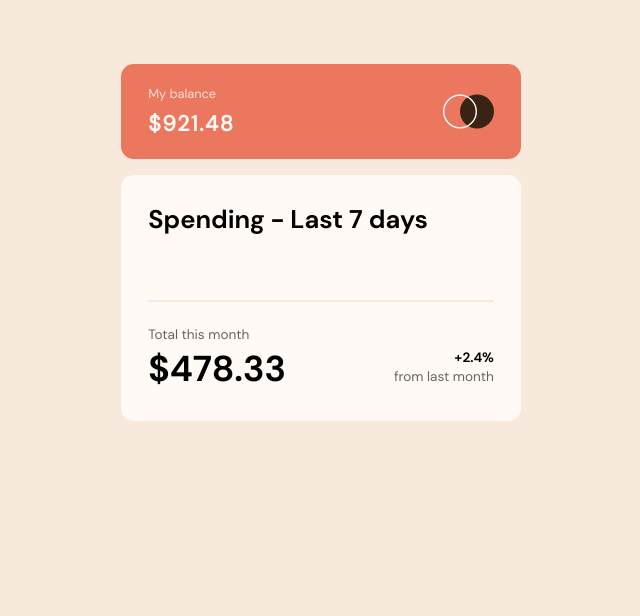
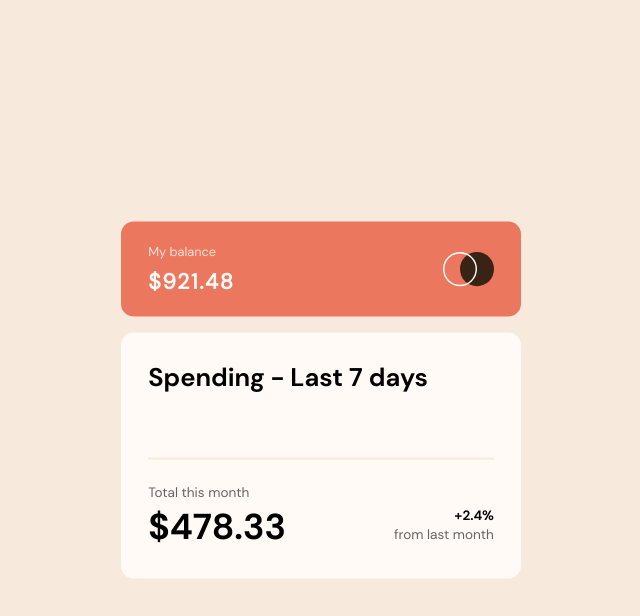
Before and after one commit to Lexcodes001/expenses-chart-component-main, a plain HTML site: page index.html in a window 1280 px wide. Shown: the whole page, without its empty margins (319-959 px from the left). Drawn offline with Linux system fonts and the light colour scheme.

Commit message:
• Corrected the whole component centering in desktop mode

```diff
--- a/style.css
+++ b/style.css
@@ -42,10 +42,6 @@ body{
   display: flex;
   flex-direction: column;
   gap: 1rem;
-  /* position: absolute;
-  top: 50%;
-  left: 50%;
-  transform: translateY(-50%) translateX(-50%); */
 }
 
 div.header{
@@ -193,6 +189,10 @@ div.header img{
 @media only screen and (min-width: 425px) {
   .container{
     width: 25rem;
+    position: absolute;
+    top: 50%;
+    left: 50%;
+    transform: translateY(-50%) translateX(-50%);
   }
 
   div.header{
```
